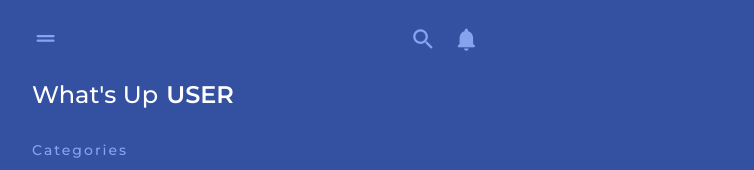
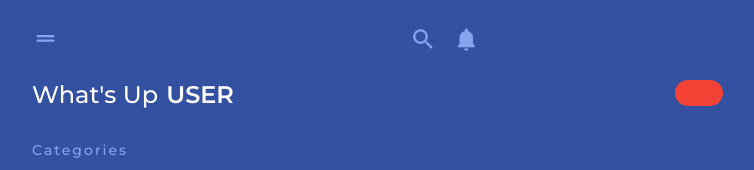
Before and after one commit to au-fahim/mobile-todo-app, a plain HTML site: page index.html in a window 1280 px wide. Shown: the top 170 px of the page, without its empty margins (384-1138 px from the left). Drawn offline with Linux system fonts and the light colour scheme.

Commit message:
Show a alert-message, when input value is Empty.

```diff
--- a/index.html
+++ b/index.html
@@ -23,7 +23,7 @@
   </head>
   <body>
     <!-- Alert Message -->
-    <!-- <div class="alert-msg"></div> -->
+    <div class="alert-msg"></div>
 
     <!-- header  -->
     <header>
```
